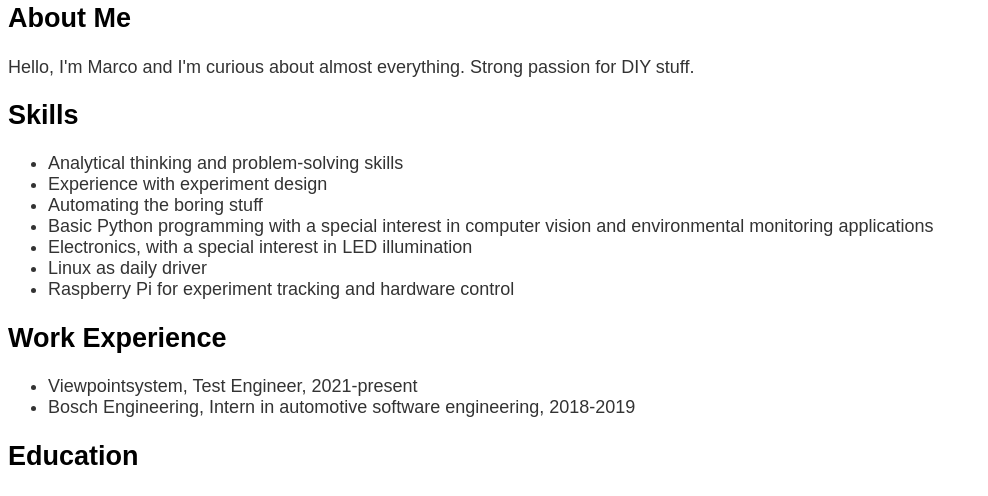
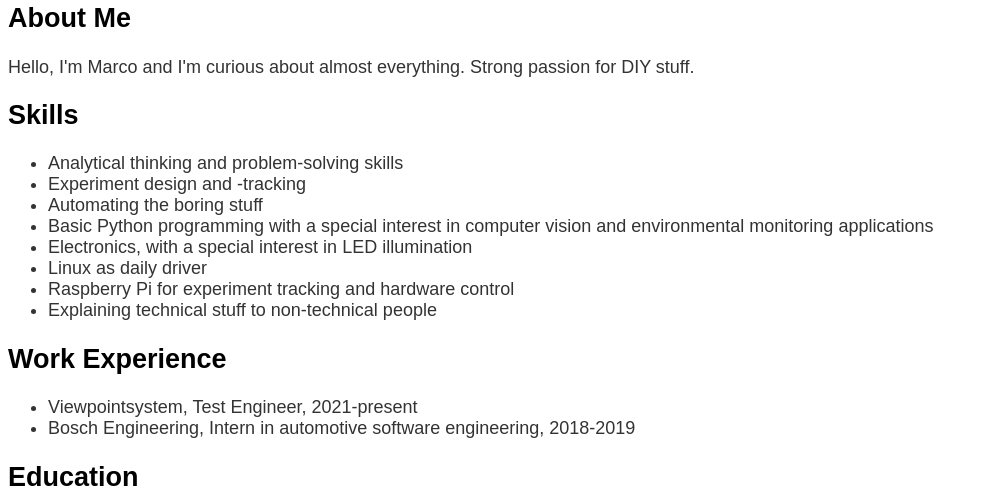
Before and after one commit to mstixenberger/mstixenberger.github.io, a plain HTML site: page index.html in a window 1280 px wide. Shown: the part 250-746 px from the top of the page, without its empty margins (0-988 px from the left). Drawn offline with Linux system fonts and the light colour scheme.

Commit message:
fill page

```diff
--- a/index.html
+++ b/index.html
@@ -38,12 +38,13 @@
     <h2>Skills</h2>
     <ul>
       <li>Analytical thinking and problem-solving skills</li>
-      <li>Experience with experiment design</li>
+      <li>Experiment design and -tracking</li>
       <li>Automating the boring stuff</li>
       <li>Basic Python programming with a special interest in computer vision and environmental monitoring applications</li>
       <li>Electronics, with a special interest in LED illumination</li>
       <li>Linux as daily driver</li>
       <li>Raspberry Pi for experiment tracking and hardware control</li>
+      <li>Explaining technical stuff to non-technical people</li>
     </ul>
   </section>
 
```
